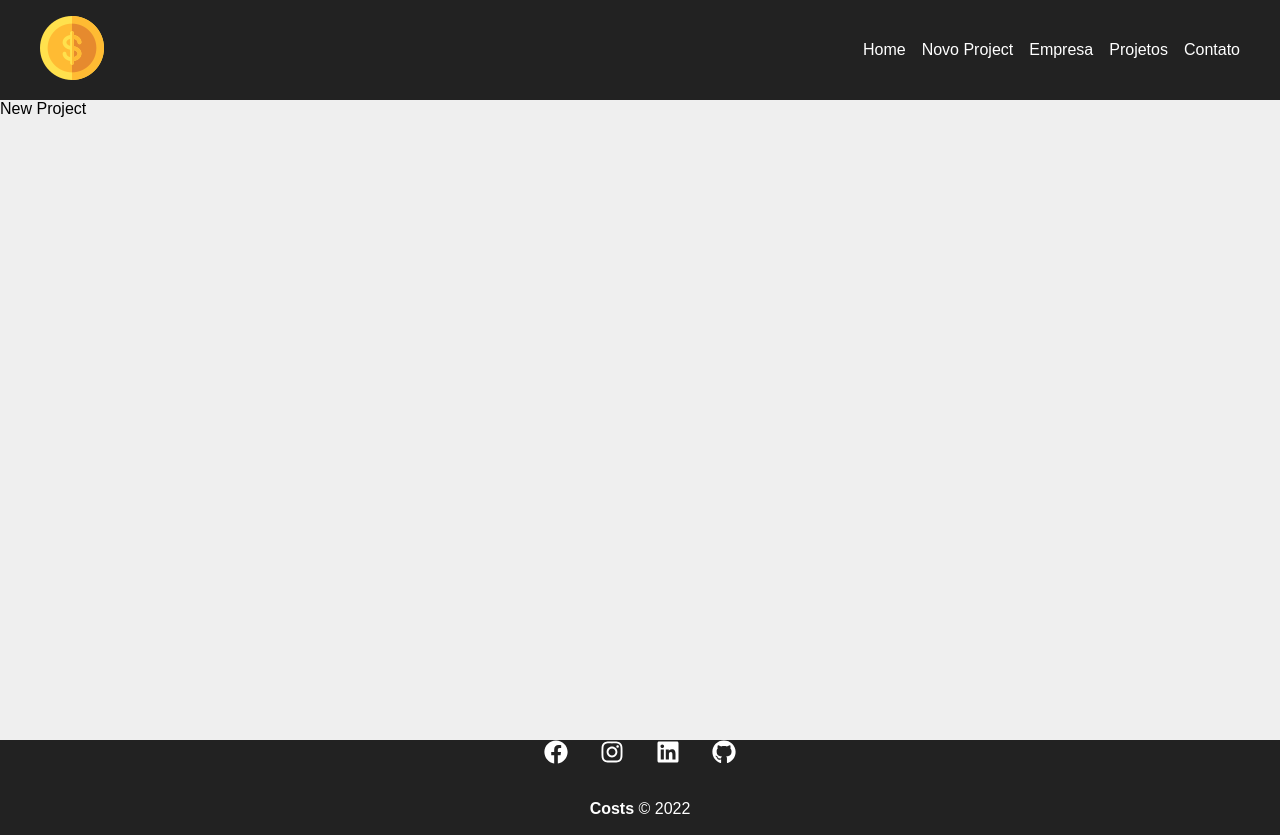
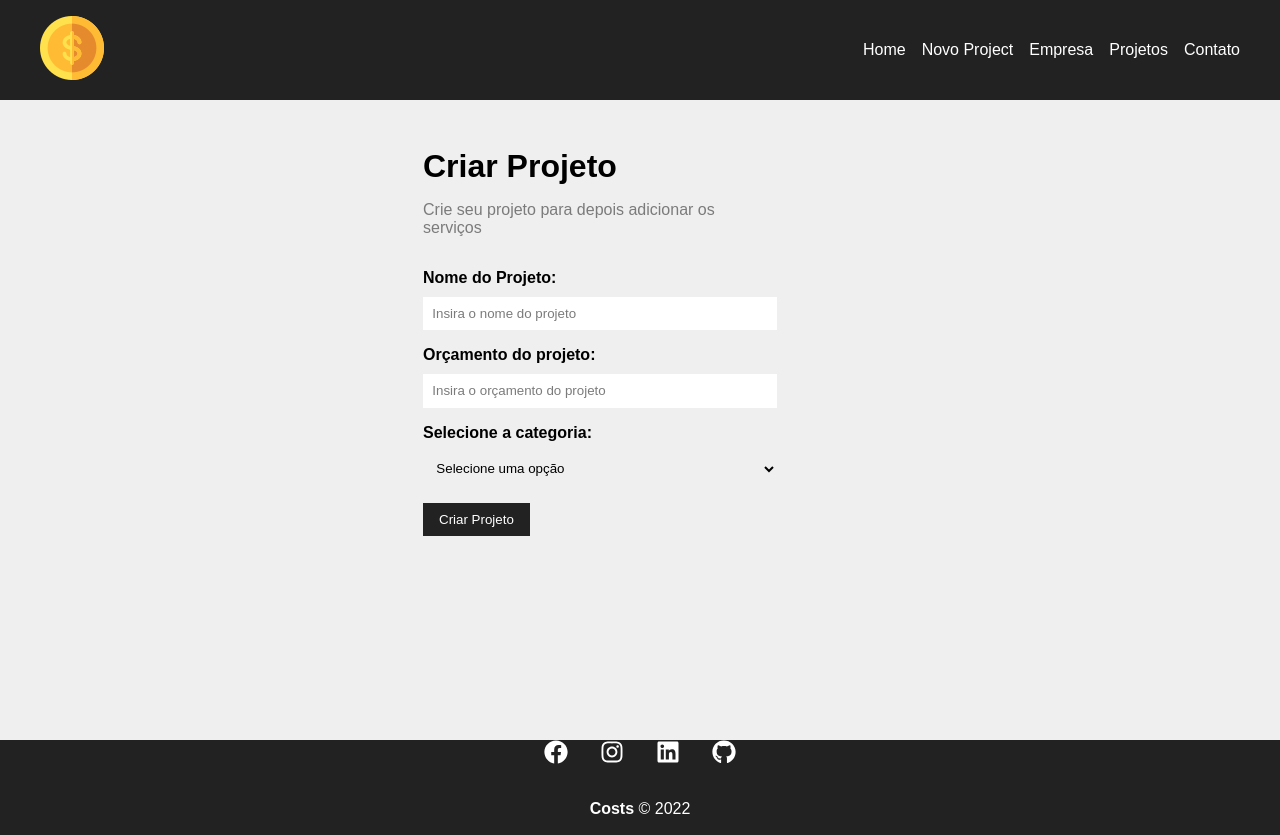
Before and after one commit to wesley180320/Projeto-React-Costs, a React (Create React App) app: page /newproject in a window 1280 px wide. Built offline with nearby package versions, Linux system fonts and the light colour scheme.

Commit message:
Implementação da oagina de novo projeto

```diff
--- a/package.json
+++ b/package.json
@@ -7,6 +7,7 @@
     "@testing-library/react": "^13.3.0",
     "@testing-library/user-event": "^13.5.0",
     "json-server": "^0.17.0",
+    "next": "^12.1.6",
     "react": "^18.2.0",
     "react-dom": "^18.2.0",
     "react-icons": "^4.4.0",
@@ -18,7 +19,7 @@
   "scripts": {
     "start": "react-scripts start",
     "build": "react-scripts build",
-    "dev": "next dev",
+    "test": "react-scripts test",
     "eject": "react-scripts eject"
   },
   "eslintConfig": {
--- /dev/null
+++ b/src/components/form/Input.jsx
@@ -0,0 +1,15 @@
+import React from "react";
+import styles from "./Input.module.css"
+
+const Input = ({type,text,name,placeholder, handleOnchange,value}) =>{
+
+    return(
+    <div className={styles.form_control}>
+        <label htmlFor={name}> {text}: </label>
+        <input type={type} name={name} id={name} placeholder={placeholder} onChange={handleOnchange} value={value}/>
+    </div>
+    )
+
+}
+
+export default Input;
--- /dev/null
+++ b/src/components/form/Input.module.css
@@ -0,0 +1,23 @@
+.form_control{
+    display: flex;
+    flex-direction: column;
+    margin-bottom: 1em;
+}
+
+.form_control label{
+
+    margin-bottom: .6em;
+    font-weight: bold;
+
+}
+
+.form_control input{
+    padding: .7em;
+    border-radius: 0;
+    border: none;
+}
+
+.form_control input::placeholder{
+
+    color: #7b7b7b;
+}
--- /dev/null
+++ b/src/components/form/Select.jsx
@@ -0,0 +1,17 @@
+import React from "react";
+import styles from "./Select.module.css"
+
+const Select = ({text,name,options,handleOnChange, value}) =>{
+
+    return(
+
+        <div className={styles.form_control}>
+            <label htmlFor={name}>{text}:</label>
+            <select name={name} id={name}> <option> Selecione uma opção </option> </select>
+        </div>
+
+    )
+
+}
+
+export default Select
--- /dev/null
+++ b/src/components/form/Select.module.css
@@ -0,0 +1,18 @@
+.form_control{
+    display: flex;
+    flex-direction: column;
+    margin-bottom: 1em;
+}
+
+.form_control label{
+
+    margin-bottom: .6em;
+    font-weight: bold;
+
+}
+
+.form_control select{
+    padding: .7em;
+    border-radius: 0;
+    border: none;
+}
--- /dev/null
+++ b/src/components/form/Submit.module.css
@@ -0,0 +1,16 @@
+.btn{
+
+    background-color: #222;
+    color: #fff;
+    padding: 0.7em 1.2em;
+    text-decoration: none;
+    transition: .5s;
+    cursor: pointer;
+    border: none;
+}
+
+.btn:hover{
+
+    background-color: #ffbb33;
+    color: #222;
+}
--- /dev/null
+++ b/src/components/form/SubmitButton.jsx
@@ -0,0 +1,16 @@
+import React from "react";
+import styles from "./Submit.module.css"
+
+const SubmitButton = ({text}) =>{
+
+    return(
+
+        <div >
+            <button className={styles.btn}>{text}</button>
+        </div>
+
+    )
+
+}
+
+export default SubmitButton
--- a/src/components/layout/Footer.jsx
+++ b/src/components/layout/Footer.jsx
@@ -13,8 +13,8 @@ const Footer = () => {
 
                 <ul className={styles.social_list}>
 
-                    <li className={styles.social_list_li}>  <FaFacebook /></li>
-                    <li  className={styles.social_list_li}>  <FaInstagram /> </li>
+                    <li className={styles.social_list_li}>  <a href="https://www.facebook.com/wesley.estevao.585"><FaFacebook /></a></li>
+                    <li  className={styles.social_list_li}>  <a href="https://www.instagram.com/dev_wesley.souza/"> <FaInstagram /> </a> </li>
                     <li  className={styles.social_list_li}>  <a href="https://www.linkedin.com/in/wesley-de-souza-4a0372157/"><FaLinkedin /></a></li>
                     <li  className={styles.social_list_li}>  <a href="https://github.com/wesley180320"><FaGithub /></a> </li>
 
--- a/src/components/pages/NewProject.jsx
+++ b/src/components/pages/NewProject.jsx
@@ -1,9 +1,15 @@
+import styles from "./NewProject.module.css"
 import React from "react";
+import ProjectForm from "../project/ProjectForm";
 
 const NewProject = () => {
 
     return (
-        <p>New Project </p>
+        <div className={styles.newproject_container}>
+            <h1>Criar Projeto</h1>
+            <p>Crie seu projeto para depois adicionar os serviços</p>
+            <ProjectForm btnText="Criar Projeto"/>
+        </div>
     )
 
 }
--- /dev/null
+++ b/src/components/pages/NewProject.module.css
@@ -0,0 +1,19 @@
+.newproject_container{
+
+   width: 450px;
+   /* Centralizar no meio da tela */
+   margin: 0 auto;
+   padding: 3em;
+
+}
+
+.newproject_container h1{
+
+    margin-bottom: 0.5em;
+
+}
+
+.newproject_container p{
+
+    color: #7b7b7b;
+}
--- /dev/null
+++ b/src/components/project/ProjectForm.jsx
@@ -0,0 +1,28 @@
+import React from "react";
+import styles from "./ProjectForm.module.css"
+import Input from "../form/Input";
+import Select from "../form/Select";
+import SubmitButton from "../form/SubmitButton";
+
+const ProjectForm = ({btnText}) => {
+
+    return (
+
+
+        // Formulario do NewProject
+        <form className={styles.form}>
+
+            <Input type="text" text="Nome do Projeto" name="name" placeholder="Insira o nome do projeto" />
+
+            <Input type="number" text="Orçamento do projeto" name="name" placeholder="Insira o orçamento do projeto" />
+
+            <Select name="category_id" text="Selecione a categoria"/>
+
+            <SubmitButton text={btnText}/>
+        </form>
+
+
+    )
+}
+
+export default ProjectForm
--- /dev/null
+++ b/src/components/project/ProjectForm.module.css
@@ -0,0 +1,6 @@
+.form{
+
+    width: 100%;
+    margin: 2em 0;
+
+}
```
